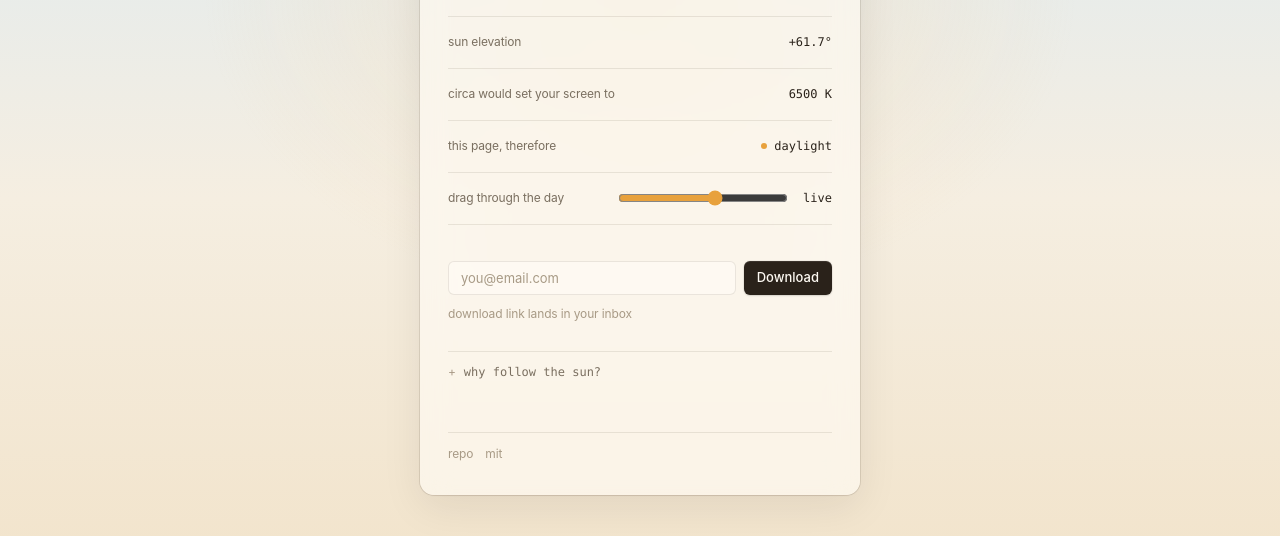
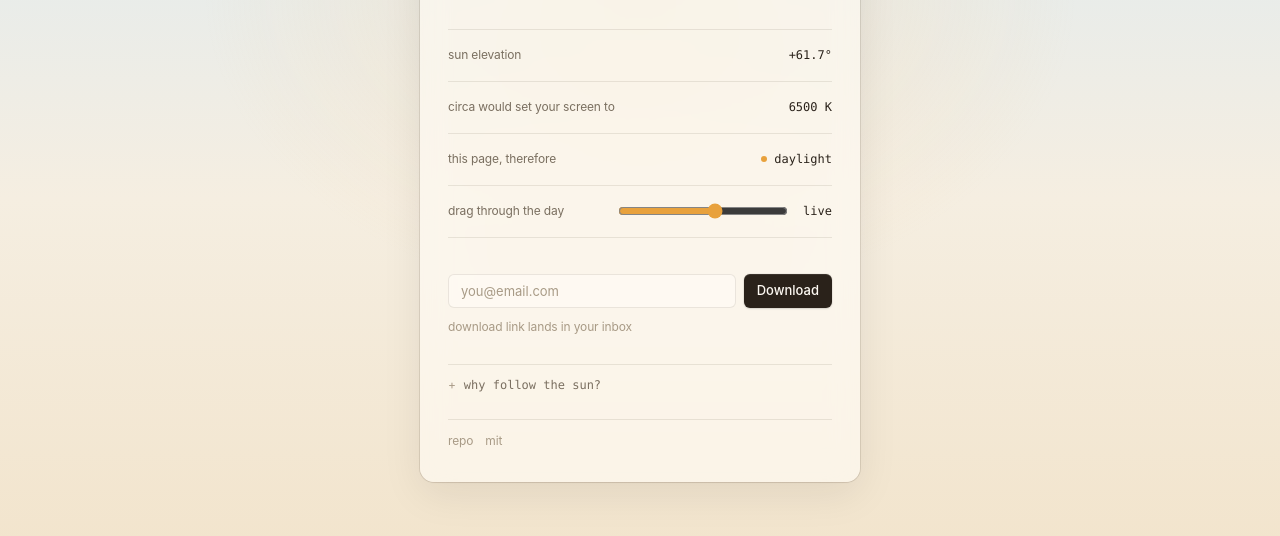
Before and after one commit to limone-eth/circa, a plain HTML site: page site/index.html in a window 1280 px wide. Shown: the part 242-778 px from the top of the page. Drawn offline with Linux system fonts and the light colour scheme; no server answers.

Commit message:
Tighten gap between collapsed explainer and footer
Co-Authored-By: Claude Fable 5 <noreply@anthropic.com>

```diff
--- a/site/index.html
+++ b/site/index.html
@@ -224,7 +224,7 @@
   footer {
     display: flex;
     gap: 12px;
-    margin-top: 40px;
+    margin-top: 14px;
     padding-top: 12px;
     border-top: 1px solid var(--hair);
   }
```
